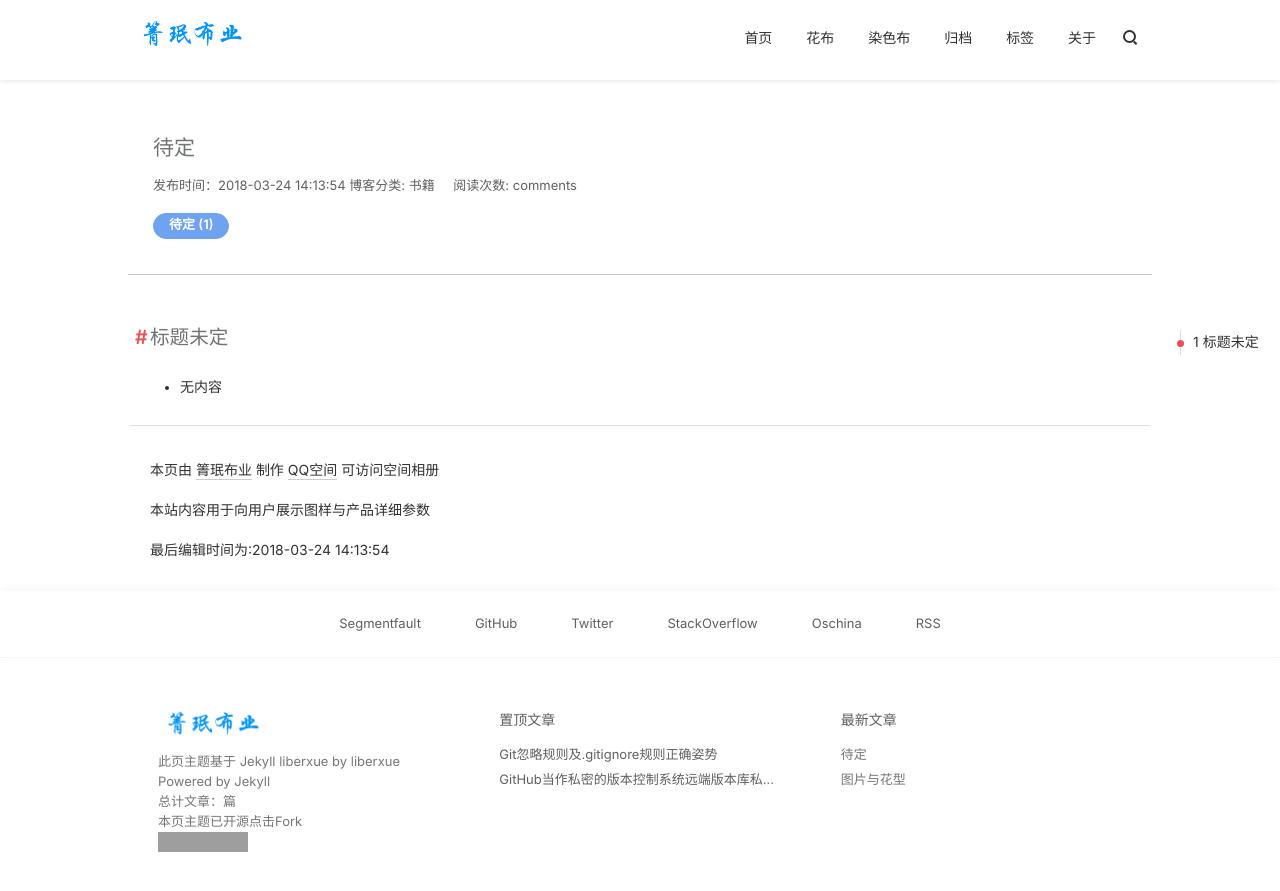
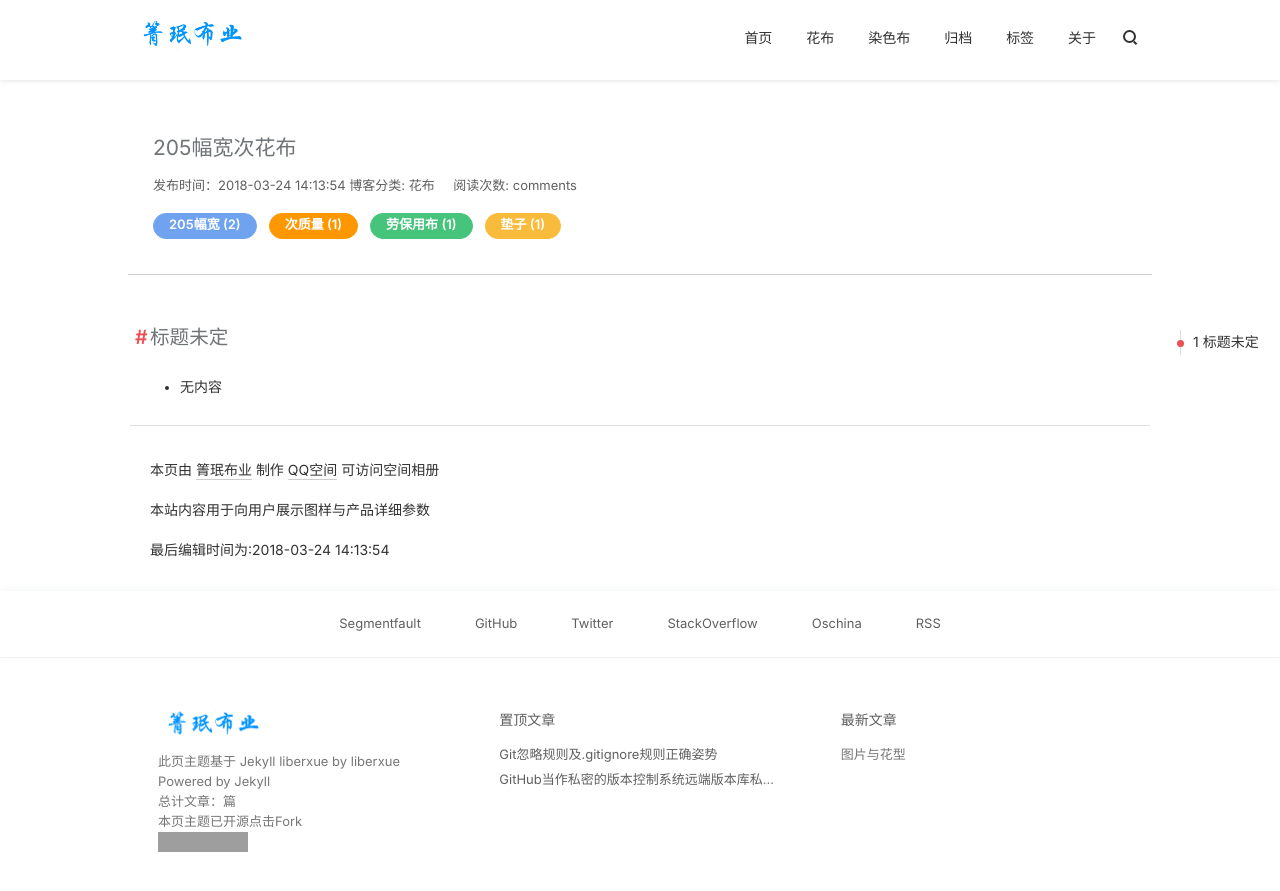
Before and after one commit to winderay/qmby.github.io, a Jekyll site: the page built from _posts/花布/2018-3-24-天津.md, in a window 1280 px wide and 1008 px high. Shown: the top 891 px of the window. Built offline with Jekyll 4.4.1, drawn with Linux system fonts in a browser that asks for light colours; nearby versions of some CDN libraries; comment, search, counter and statistics services are not loaded; grey boxes are pictures that could not be loaded.

Commit message:
Update 2018-3-24-天津.md

```diff
--- a/_posts/花布/2018-3-24-天津.md
+++ b/_posts/花布/2018-3-24-天津.md
@@ -1,13 +1,16 @@
 ---
 layout: blog
-book: true
-title:  "待定"
+huabu: true
+title:  "205幅宽次花布"
 background: green
 background-image: http://ot1cc1u9t.bkt.clouddn.com/17-7-15/78939382.jpg
 date:   2018-03-24 14:13:54
-category: 书籍
+category: 花布
 tags:
-- 待定
+- 205幅宽
+- 次质量
+- 劳保用布
+- 垫子
 ---
 
 # 标题未定
```
